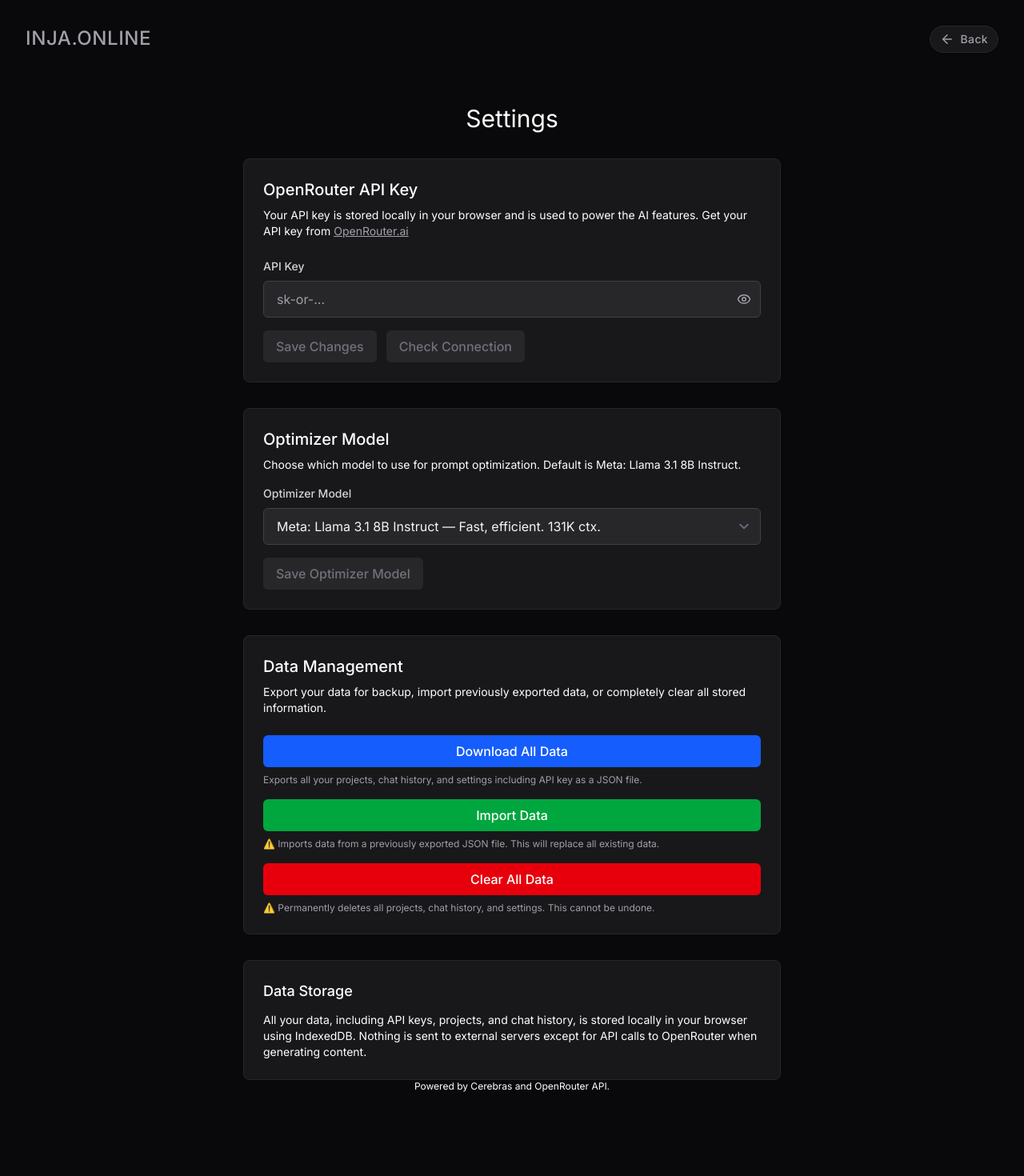
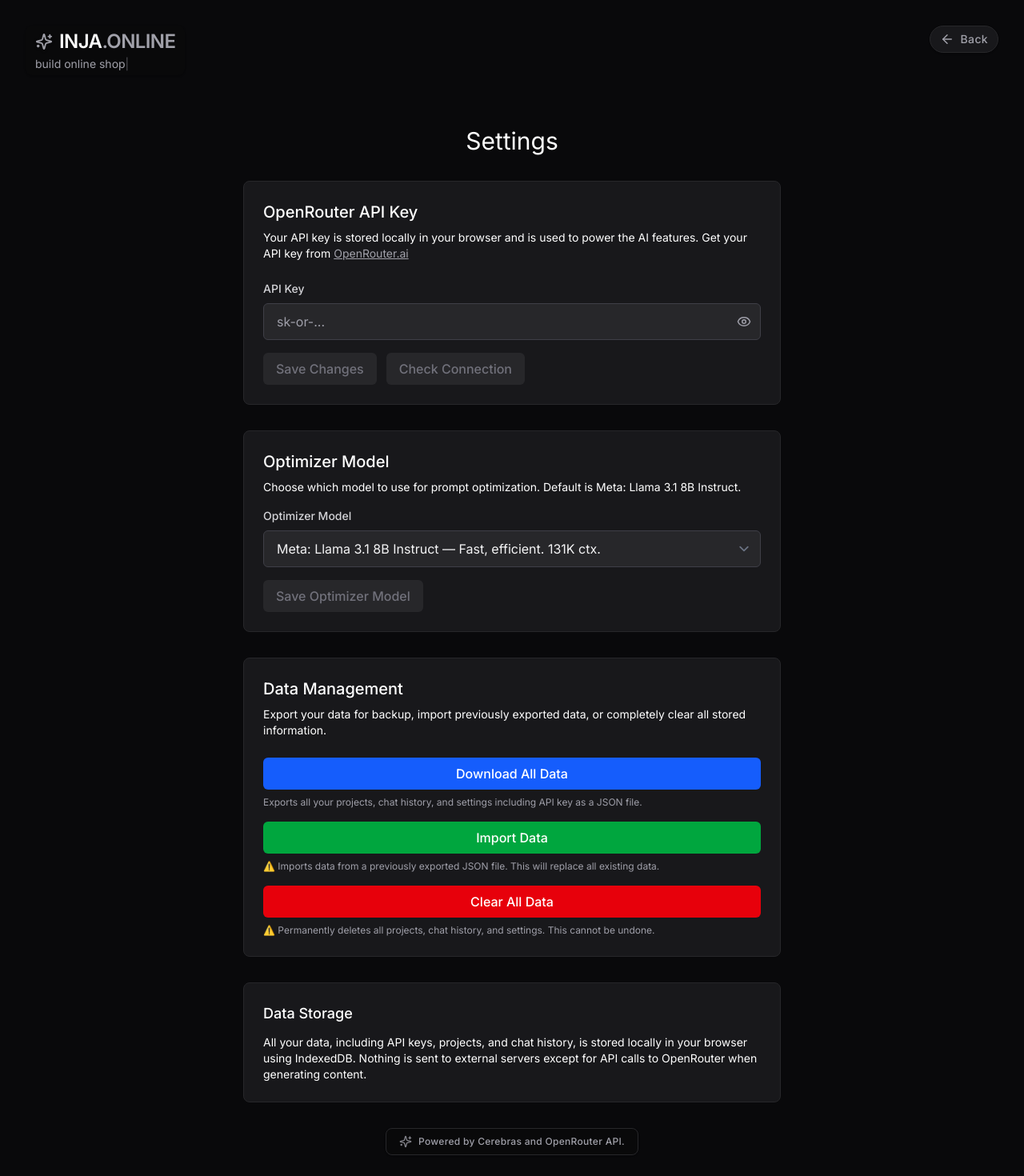
Before and after one commit to inja-online/cerebras-hacketon-web-builder, a SvelteKit app: page /settings in a window 1280 px wide. Shown: the top 1470 px of the page at 80% size. Before the commit the page ends 1398 px from the top, so only its background shows below. Built offline with nearby package versions, Linux system fonts and the light colour scheme.

Commit message:
Add header footer components (#4)
* [ADD] Logo component

* [ADD] Implement component

```diff
--- a/src/lib/components/Header.svelte
+++ b/src/lib/components/Header.svelte
@@ -1,5 +1,6 @@
 <script>
 	import { Globe, Settings } from "@lucide/svelte";
+	import Logo from '$lib/components/ui/Logo.svelte';
 
 	let { project } = $props();
 </script>
@@ -9,7 +10,8 @@
 		<header class="flex items-center justify-between border-b border-primary-accent">
 			<div class="flex items-center gap-2">
 				<h1 class="text-2xl font-medium text-white flex items-center">
-					<a href="https://inja.online" target="_blank" class="base-text mr-2">INJA.ONLINE</a><span class="builder-container"><span class="builder-text"> / Builder</span></span>
+					<Logo />
+					<span class="builder-container"><span class="builder-text"> / Builder</span></span>
 				</h1>
 			</div>
 		</header>
--- /dev/null
+++ b/src/lib/components/ui/Credit.svelte
@@ -0,0 +1,10 @@
+<script lang="ts">
+import { Sparkles } from '@lucide/svelte';
+</script>
+
+<div class="mx-auto mt-8 mb-2 w-fit px-4 py-2 bg-zinc-950/80 border border-zinc-800 rounded-lg flex items-center gap-2 shadow-sm">
+  <Sparkles size={16} class="text-primary-accent opacity-80" aria-hidden="true" />
+  <span class="text-xs text-zinc-400 font-medium tracking-wide select-none">
+    Powered by <span class="text-primary-accent">Cerebras</span> and <span class="text-primary-accent">OpenRouter API</span>.
+  </span>
+</div>
--- /dev/null
+++ b/src/lib/components/ui/Logo.svelte
@@ -0,0 +1,62 @@
+<script lang="ts">
+import { Sparkles } from "@lucide/svelte";
+
+const phrases = ["landing page", "online shop", "blog", "portfolio", "web app", "dashboard", "API integration", "SvelteKit app", "static site", "dynamic website"];
+let currentPhrase = '';
+let phraseIndex = 0;
+let charIndex = 0;
+let typing = true;
+
+function typeEffect() {
+  if (typing) {
+    if (charIndex < phrases[phraseIndex].length) {
+      currentPhrase = phrases[phraseIndex].slice(0, charIndex + 1);
+      charIndex++;
+      setTimeout(typeEffect, 60);
+    } else {
+      typing = false;
+      setTimeout(() => {
+        setTimeout(eraseEffect, 1000);
+      }, 1000);
+    }
+  }
+}
+
+function eraseEffect() {
+  if (!typing) {
+    if (charIndex > 0) {
+      currentPhrase = phrases[phraseIndex].slice(0, charIndex - 1);
+      charIndex--;
+      setTimeout(eraseEffect, 30);
+    } else {
+      phraseIndex = (phraseIndex + 1) % phrases.length;
+      typing = true;
+      setTimeout(typeEffect, 300);
+    }
+  }
+}
+
+import { onMount } from 'svelte';
+onMount(() => {
+  typeEffect();
+});
+</script>
+
+<a
+  href="https://inja.online"
+  target="_blank"
+  rel="noopener noreferrer"
+  class="inline-flex flex-col items-start gap-0 px-3 py-1 rounded-lg bg-zinc-950/80  focus:outline-none focus:ring-2 focus:ring-primary-accent transition-all duration-200 text-2xl font-semibold text-white tracking-wide shadow-sm"
+  aria-label="INJA.ONLINE homepage"
+
+>
+  <span class="inline-flex items-center gap-2">
+    <Sparkles size={22} class="text-primary-accent drop-shadow-sm" aria-hidden="true" />
+    <span class="font-inter font-semibold tracking-tight text-white select-none">
+      INJA<span class="text-primary-accent">.ONLINE</span>
+    </span>
+  </span>
+  <span class="mt-0.5 text-sm text-zinc-400 font-normal tracking-normal h-5 min-h-[1.25rem] select-none" aria-live="polite">
+    build <span class="text-primary-accent">{currentPhrase}</span><span class="opacity-70 animate-pulse">|</span>
+  </span>
+</a>
--- a/src/routes/+page.svelte
+++ b/src/routes/+page.svelte
@@ -5,6 +5,8 @@
     import { Settings, SettingsIcon, BookOpen } from "@lucide/svelte";
     import MainPageInput from "$lib/components/MainPageInput.svelte";
     import RecentProjects from "$lib/components/RecentProjects.svelte";
+    import Logo from "$lib/components/ui/Logo.svelte";
+    import Credit from '$lib/components/ui/Credit.svelte';
     let apiKeyPresent = $state(false);
 
     onMount(async () => {
@@ -22,12 +24,7 @@
     {#if apiKeyPresent}
         <!-- Top Section with Brand and Blog Link -->
         <div class="flex justify-between items-start mb-16">
-            <a
-                href="https://inja.online"
-                target="_blank"
-                class="text-2xl font-medium text-primary-accent tracking-wide"
-                >INJA.ONLINE</a
-            >
+            <Logo />
             <div class="flex items-center space-x-4">
                 <a
                     class="flex items-center gap-2 px-3 py-1.5 bg-zinc-900 border border-zinc-800 rounded-full text-primary-accent hover:bg-zinc-800 hover:border-primary-accent hover:text-white focus:outline-none focus:ring-2 focus:ring-primary-accent transition-all duration-200 shadow-sm group animate-bounce-slow"
@@ -64,11 +61,7 @@
         </div>
 
         <!-- Bottom Attribution -->
-        <div class="text-center">
-            <p class="text-text-muted text-xs">
-                Powered by Cerebras and OpenRouter API.
-            </p>
-        </div>
+        <Credit />
     {:else}
         <!-- Optional: Show a loading message or spinner while checking for the key -->
         <p class="text-zinc-400">Checking API Key...</p>
--- a/src/routes/projects/+page.svelte
+++ b/src/routes/projects/+page.svelte
@@ -2,6 +2,8 @@
     import { goto } from "$app/navigation";
     import { onMount } from "svelte";
     import { projectStorage, timeAgo } from "$lib/storage";
+    import Logo from '$lib/components/ui/Logo.svelte';
+    import Credit from '$lib/components/ui/Credit.svelte';
 
     let allProjects = $state([]);
 
@@ -36,9 +38,7 @@
 <div class="min-h-screen bg-dark-primary text-white p-8 flex flex-col">
     <!-- Top Section with Brand and Back Link -->
     <div class="flex justify-between items-start mb-16">
-        <a href="https://inja.online" target="_blank" class="text-2xl font-medium text-primary-accent tracking-wide">
-            INJA.ONLINE
-        </a>
+        <Logo />
         <button
             class="text-sm text-primary-accent hover:text-white transition-colors duration-200"
             onclick={goBack}
@@ -104,7 +104,5 @@
     </div>
 
     <!-- Bottom Attribution -->
-    <div class="text-center">
-        <p class="text-text-muted text-xs">Powered by Cerebras API</p>
-    </div>
+    <Credit />
 </div>
--- a/src/routes/settings/+page.svelte
+++ b/src/routes/settings/+page.svelte
@@ -3,6 +3,8 @@
 	import { settingsStorage, projectStorage, chatEventStorage } from '$lib/storage';
 	import { goto } from '$app/navigation';
 	import { Eye, EyeOff, ArrowLeft } from '@lucide/svelte';
+	import Logo from '$lib/components/ui/Logo.svelte';
+	import Credit from '$lib/components/ui/Credit.svelte';
 
 	let apiKey = $state('');
 	let originalApiKey = $state('');
@@ -382,9 +384,7 @@ async function saveOptimizerModel() {
 <div class="min-h-screen bg-dark-primary text-white p-8 flex flex-col">
 	<!-- Top Section with Brand and Back Link -->
 	<div class="flex justify-between items-start mb-16">
-		<a href="https://inja.online" target="_blank" class="text-2xl font-medium text-primary-accent tracking-wide">
-			INJA.ONLINE
-		</a>
+		<Logo />
 		<!-- Improved Back Button -->
 		<button
 			onclick={goBack}
@@ -602,7 +602,5 @@ async function saveOptimizerModel() {
 	</div>
 
 	<!-- Bottom Attribution -->
-	<div class="text-center">
-		<p class="text-text-muted text-xs">Powered by Cerebras and OpenRouter API.</p>
-	</div>
+	<Credit />
 </div>
```
